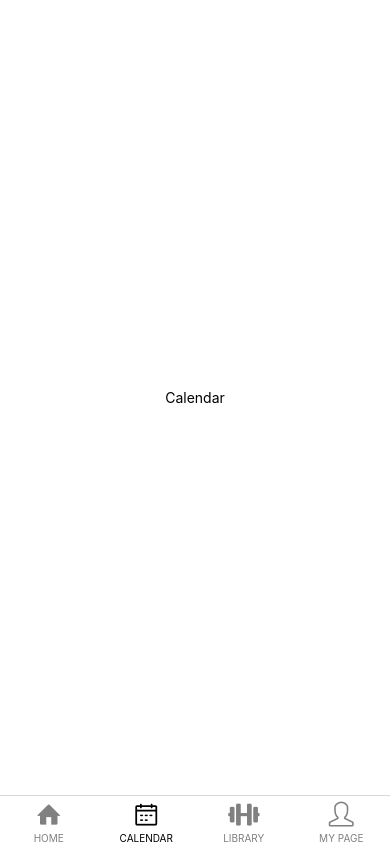
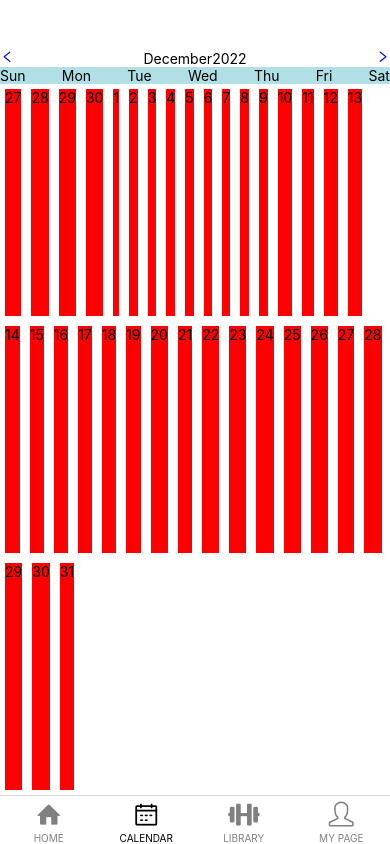
Before and after one commit to JoeunNAL/BurnFitTask, a React Native app: screen /CALENDAR in a window 390 px wide. Built offline with nearby package versions, Linux system fonts and the light colour scheme.

Commit message:
feat: 캘린더 날짜 추출 및 이전달, 다음달 변경 기능 추가

```diff
--- /dev/null
+++ b/src/Components/CalendarBody.js
@@ -0,0 +1,31 @@
+import React from 'react';
+import { View, Text, StyleSheet, Pressable } from 'react-native';
+import ArrowIcon from 'react-native-vector-icons/AntDesign';
+
+const CalendarBody = ({ daysInMonth }) => {
+  return (
+    <View style={styles.body}>
+      {daysInMonth.map((number, idx) => {
+        return (
+          <Text key={idx} style={styles.text}>
+            {number}
+          </Text>
+        );
+      })}
+    </View>
+  );
+};
+export default CalendarBody;
+
+const styles = StyleSheet.create({
+  body: {
+    flex: 1,
+    backgroundColor: '#fff',
+    flexDirection: 'row',
+    flexWrap: 'wrap',
+  },
+  text: {
+    backgroundColor: 'red',
+    margin: 5,
+  },
+});
--- /dev/null
+++ b/src/Components/CalendarHeader.js
@@ -0,0 +1,51 @@
+import React from 'react';
+import { View, Text, StyleSheet, Pressable } from 'react-native';
+import ArrowIcon from 'react-native-vector-icons/AntDesign';
+
+const CalendarHeader = ({ monthString, year, changeMonthState }) => {
+  const stringDays = ['Sun', 'Mon', 'Tue', 'Wed', 'Thu', 'Fri', 'Sat'];
+
+  return (
+    <>
+      <View style={styles.container}>
+        <Pressable onPress={() => changeMonthState('left')}>
+          <ArrowIcon name="left" size="20" color="blue" />
+        </Pressable>
+        <View style={styles.containerText}>
+          <Text>
+            {monthString}
+            {year}
+          </Text>
+        </View>
+        <Pressable onPress={() => changeMonthState('right')}>
+          <ArrowIcon name="right" size="20" color="blue" />
+        </Pressable>
+      </View>
+      <View style={styles.days}>
+        {stringDays.map((day, idx) => (
+          <Text key={idx}>{day}</Text>
+        ))}
+      </View>
+    </>
+  );
+};
+export default CalendarHeader;
+
+const styles = StyleSheet.create({
+  container: {
+    // flex: 1,
+    backgroundColor: '#fff',
+    paddingTop: 50,
+    flexDirection: 'row',
+    justifyContent: 'space-between',
+  },
+  containerText: {
+    // fontWeight: 'bold',
+    // backgroundColor: 'red',
+  },
+  days: {
+    flexDirection: 'row',
+    justifyContent: 'space-between',
+    backgroundColor: 'powderblue',
+  },
+});
--- a/src/screens/Calendar.js
+++ b/src/screens/Calendar.js
@@ -1,10 +1,54 @@
-import { View, Text, StyleSheet } from 'react-native';
+import React, { useEffect, useState } from 'react';
+import { StyleSheet } from 'react-native';
+import CalendarBody from '../Components/CalendarBody';
+import CalendarHeader from '../Components/CalendarHeader';
 
 const Calendar = () => {
+  const date = new Date();
+  const thisYear = date.getFullYear();
+  const thisMonth = date.getMonth() + 1; // 0~11 +1
+
+  const [month, setMonth] = useState(thisMonth);
+  const [year, setYear] = useState(thisYear);
+  const [daysInMonth, setDaysInMonth] = useState([]);
+  const monthString = new Intl.DateTimeFormat('en-US', {
+    month: 'long',
+  }).format(Date.UTC(thisYear, month - 1));
+
+  const changeMonthState = direction => {
+    if (direction === 'left') {
+      if (month - 1 === 0) {
+        setYear(year - 1);
+        setMonth(12);
+      } else {
+        setMonth(month - 1);
+      }
+    }
+    if (direction === 'right') {
+      if (month + 1 === 13) {
+        setYear(year + 1);
+        setMonth(1);
+      } else {
+        setMonth(month + 1);
+      }
+    }
+  };
+
+  useEffect(() => {
+    setDaysInMonth(changeDaysInMonthHandler(month, year));
+  }, [month, year]);
+
   return (
-    <View style={styles.container}>
-      <Text>Calendar</Text>
-    </View>
+    <>
+      <CalendarHeader
+        monthString={monthString}
+        year={year}
+        daysInMonth={daysInMonth}
+        setMonth={setMonth}
+        changeMonthState={changeMonthState}
+      />
+      <CalendarBody daysInMonth={daysInMonth} />
+    </>
   );
 };
 export default Calendar;
@@ -13,7 +57,44 @@ const styles = StyleSheet.create({
   container: {
     flex: 1,
     backgroundColor: '#fff',
-    alignItems: 'center',
-    justifyContent: 'center',
+    marginTop: 50,
+    flexDirection: 'row',
+    justifyContent: 'space-between',
   },
 });
+
+const ckeckLeapYear = year => {
+  if (year % 400 === 0) {
+    return true;
+  } else if (year % 100 === 0) {
+    return false;
+  } else if (year % 4 === 0) {
+    return true;
+  }
+};
+
+const changeDaysInMonthHandler = (month, year) => {
+  const calendarDaysList = [];
+  const totalDaysInMonth = [31, 28, 31, 30, 31, 30, 31, 31, 30, 31, 30, 31];
+  if (ckeckLeapYear(year)) {
+    totalDaysInMonth[1] = 29;
+  }
+
+  const firstDayOfWeek = new Date(year, month - 1).getDay();
+  for (let i = 0; i < firstDayOfWeek; i++) {
+    calendarDaysList.push(totalDaysInMonth[month - 2] - firstDayOfWeek + 1 + i);
+  }
+
+  for (let i = 1; i <= totalDaysInMonth[month - 1]; i++) {
+    calendarDaysList.push(i);
+  }
+
+  if (calendarDaysList.length % 7 !== 0) {
+    const emptySpaceForNextMonth = 7 - (calendarDaysList.length % 7);
+    for (let i = 1; i <= emptySpaceForNextMonth; i++) {
+      calendarDaysList.push(i);
+    }
+  }
+
+  return calendarDaysList;
+};
```
